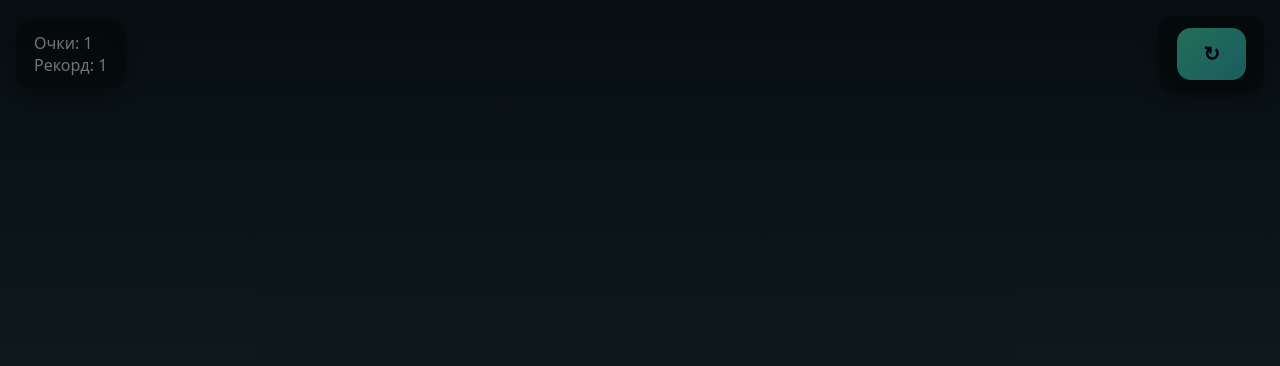
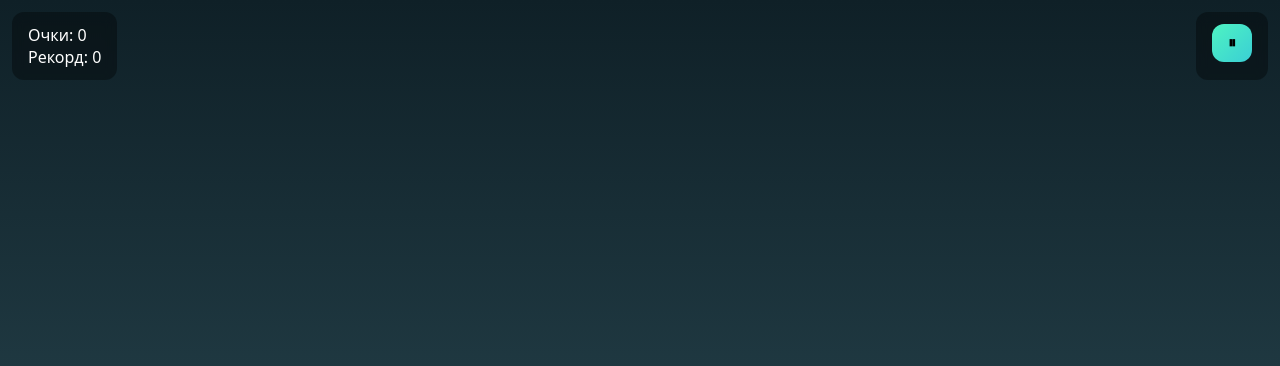
Before and after one commit to danillkagg/cubee, a plain HTML site: page index.html in a window 1280 px wide. Shown: the top 366 px of the page. Drawn offline with Linux system fonts and the light colour scheme.

Commit message:
Update index.html

```diff
--- a/index.html
+++ b/index.html
@@ -1,74 +1,47 @@
 <!DOCTYPE html>
 <html lang="ru">
 <head>
-<meta charset="UTF-8" />
+<meta charset="UTF-8">
 <meta name="viewport" content="width=device-width, initial-scale=1.0, maximum-scale=1.0, user-scalable=no">
 <title>Jump Cube</title>
 
 <style>
-:root {
-  --bg1: #0f2027;
-  --bg2: #203a43;
-  --bg3: #2c5364;
-  --accent: #4ef3c2;
-  --danger: #ff5f6d;
-}
-
-* {
-  box-sizing: border-box;
-}
-
 body {
   margin: 0;
   overflow: hidden;
+  background: linear-gradient(180deg, #0f2027, #203a43, #2c5364);
   font-family: system-ui, sans-serif;
-  background: linear-gradient(180deg, var(--bg1), var(--bg2), var(--bg3));
   color: #fff;
-  touch-action: manipulation;
 }
 
-canvas {
-  display: block;
-}
+canvas { display: block; }
 
 .ui {
   position: absolute;
-  top: 16px;
-  left: 16px;
-  right: 16px;
+  top: 12px;
+  left: 12px;
+  right: 12px;
   display: flex;
   justify-content: space-between;
-  align-items: center;
-  pointer-events: none;
 }
 
 .panel {
-  background: rgba(0,0,0,0.35);
-  backdrop-filter: blur(8px);
-  padding: 12px 18px;
-  border-radius: 14px;
-  box-shadow: 0 8px 20px rgba(0,0,0,0.3);
-  pointer-events: auto;
+  background: rgba(0,0,0,.35);
+  padding: 12px 16px;
+  border-radius: 12px;
+  backdrop-filter: blur(6px);
 }
 
-.panel div {
+button, select {
+  border: none;
+  border-radius: 12px;
+  padding: 10px 16px;
   font-size: 16px;
-  line-height: 1.4;
+  font-weight: 600;
 }
 
 button {
-  border: none;
-  border-radius: 14px;
-  font-size: 20px;
-  padding: 14px 26px;
-  background: linear-gradient(135deg, var(--accent), #3acfd5);
-  color: #002;
-  font-weight: 700;
-  box-shadow: 0 8px 20px rgba(0,0,0,0.4);
-}
-
-button:active {
-  transform: translateY(2px);
+  background: linear-gradient(135deg, #4ef3c2, #3acfd5);
 }
 
 #jumpBtn {
@@ -77,19 +50,24 @@ button:active {
   left: 50%;
   transform: translateX(-50%);
   font-size: 26px;
-  padding: 24px 70px;
+  padding: 22px 70px;
 }
 
-.game-over {
+.overlay {
   position: absolute;
   inset: 0;
-  display: flex;
+  background: rgba(0,0,0,.65);
+  display: none;
   align-items: center;
   justify-content: center;
-  background: rgba(0,0,0,0.55);
-  font-size: 42px;
-  font-weight: 800;
-  display: none;
+}
+
+.menu {
+  background: rgba(0,0,0,.55);
+  padding: 26px;
+  border-radius: 18px;
+  text-align: center;
+  min-width: 260px;
 }
 </style>
 </head>
@@ -100,123 +78,131 @@ button:active {
 
 <div class="ui">
   <div class="panel">
-    <div>Очки: <span id="score">0</span></div>
-    <div>Рекорд: <span id="best">0</span></div>
+    Очки: <span id="score">0</span><br>
+    Рекорд: <span id="best">0</span>
   </div>
   <div class="panel">
-    <button id="restartBtn">↻</button>
+    <button id="pauseBtn">⏸</button>
   </div>
 </div>
 
 <button id="jumpBtn">ПРЫЖОК</button>
 
-<div id="gameOver" class="game-over">Игра окончена</div>
+<div id="pauseMenu" class="overlay">
+  <div class="menu">
+    <h2>Пауза</h2>
+
+    <div>
+      Сложность:<br>
+      <select id="difficulty">
+        <option value="easy">Лёгкая</option>
+        <option value="normal" selected>Нормальная</option>
+        <option value="hard">Хард</option>
+      </select>
+    </div><br>
+
+    <div>
+      Режим:<br>
+      <select id="mode">
+        <option value="classic">Классика</option>
+        <option value="gravityChaos">Хаос гравитации</option>
+        <option value="speedRush">Speed Rush</option>
+      </select>
+    </div><br>
+
+    <button onclick="togglePause()">Продолжить</button>
+  </div>
+</div>
 
 <script>
-/* =======================
-   CANVAS
-======================= */
+/* ================= CANVAS ================= */
 const canvas = document.getElementById('canvas');
 const ctx = canvas.getContext('2d');
 
 function resize() {
-  const dpr = window.devicePixelRatio || 1;
+  const dpr = devicePixelRatio || 1;
   canvas.width = innerWidth * dpr;
   canvas.height = innerHeight * dpr;
-  canvas.style.width = innerWidth + 'px';
-  canvas.style.height = innerHeight + 'px';
   ctx.setTransform(dpr, 0, 0, dpr, 0, 0);
 }
 resize();
 addEventListener('resize', resize);
 
-/* =======================
-   GAME CONFIG
-======================= */
-const GRAVITY = 0.7;
-const JUMP_FORCE = 13;
-
-let speed = 2.2;
-let speedGrowth = 0.0025;
-
-const centerY = innerHeight * 0.55;
-
-/* =======================
-   GAME STATE
-======================= */
-const cube = {
-  x: 80,
-  y: centerY - 60,
-  size: 34,
-  vy: 0,
-  grounded: false
+/* ================= CONFIG ================= */
+const DIFFICULTIES = {
+  easy: { gravity: 0.6, jump: 13, baseSpeed: 2, speedGrowth: 0.0015 },
+  normal: { gravity: 0.7, jump: 12.5, baseSpeed: 2.4, speedGrowth: 0.0022 },
+  hard: { gravity: 0.8, jump: 12, baseSpeed: 2.9, speedGrowth: 0.003 }
 };
 
+let config;
+let mode = 'classic';
+
+/* ================= STATE ================= */
+const centerY = innerHeight * 0.55;
+const cube = { x: 80, y: centerY - 60, size: 34, vy: 0, grounded: false };
+
 let platforms = [];
+let speed = 0;
 let score = 0;
 let best = Number(localStorage.getItem('bestScore')) || 0;
-let gameOver = false;
+let paused = false;
 
-/* =======================
-   UI
-======================= */
+/* ================= UI ================= */
 const scoreEl = document.getElementById('score');
 const bestEl = document.getElementById('best');
-const gameOverEl = document.getElementById('gameOver');
-
+const pauseMenu = document.getElementById('pauseMenu');
 bestEl.textContent = best;
 
-/* =======================
-   INIT
-======================= */
+/* ================= PLATFORMS ================= */
 function initPlatforms() {
-  platforms = [{
-    x: 0,
-    y: centerY,
-    width: 240,
-    height: 20
-  }];
+  platforms = [{ x: 0, y: centerY, width: 260, height: 20 }];
 }
 
-/* =======================
-   INPUT
-======================= */
+function addPlatform() {
+  const last = platforms.at(-1);
+  platforms.push({
+    x: last.x + last.width + 80 + speed * 8,
+    y: clamp(last.y + rand(-60, 60), centerY - 150, centerY + 120),
+    width: rand(110, 150),
+    height: 20
+  });
+}
+
+/* ================= INPUT ================= */
 function jump() {
-  if (cube.grounded && !gameOver) {
-    cube.vy = -JUMP_FORCE;
+  if (!paused && cube.grounded) {
+    cube.vy = -config.jump;
     cube.grounded = false;
   }
 }
 
 jumpBtn.onclick = jump;
-jumpBtn.addEventListener('touchstart', e => {
-  e.preventDefault();
-  jump();
+pauseBtn.onclick = togglePause;
+
+addEventListener('keydown', e => {
+  if (e.key === 'Escape') togglePause();
 });
 
-restartBtn.onclick = restart;
+/* ================= PAUSE ================= */
+function togglePause() {
+  paused = !paused;
+  pauseMenu.style.display = paused ? 'flex' : 'none';
 
-/* =======================
-   GAME LOGIC
-======================= */
-function addPlatform() {
-  const last = platforms[platforms.length - 1];
-  const gap = rand(90, 160);
-  let y = last.y + rand(-90, 90);
-  y = clamp(y, centerY - 160, centerY + 100);
-
-  platforms.push({
-    x: last.x + last.width + gap,
-    y,
-    width: rand(100, 140),
-    height: 20
-  });
+  if (!paused) {
+    config = DIFFICULTIES[difficulty.value];
+    mode = document.getElementById('mode').value;
+  }
 }
 
+/* ================= UPDATE ================= */
 function update() {
-  if (gameOver) return;
+  if (paused) return;
 
-  cube.vy += GRAVITY;
+  let gravity = config.gravity;
+  if (mode === 'gravityChaos') gravity += rand(-0.2, 0.2);
+
+  cube.vy += gravity;
   cube.y += cube.vy;
   cube.grounded = false;
 
@@ -234,93 +220,58 @@ function update() {
     }
   }
 
-  platforms.forEach(p => p.x -= speed);
+  let speedMul = mode === 'speedRush' ? 2 : 1;
+  platforms.forEach(p => p.x -= speed * speedMul);
 
   if (platforms.at(-1).x < canvas.width) addPlatform();
-
   if (platforms[0].x + platforms[0].width < 0) {
     platforms.shift();
     score++;
     scoreEl.textContent = score;
   }
 
-  speed += speedGrowth;
+  speed += config.speedGrowth * speedMul;
 
-  if (cube.y > canvas.height) finish();
+  if (cube.y > canvas.height) restart();
 }
 
-/* =======================
-   RENDER
-======================= */
+/* ================= DRAW ================= */
 function draw() {
-  ctx.clearRect(0, 0, canvas.width, canvas.height);
+  ctx.clearRect(0,0,canvas.width,canvas.height);
 
-  // Cube
   ctx.fillStyle = '#fff';
   ctx.shadowColor = '#4ef3c2';
-  ctx.shadowBlur = 20;
+  ctx.shadowBlur = 14;
   ctx.fillRect(cube.x, cube.y, cube.size, cube.size);
   ctx.shadowBlur = 0;
 
-  // Platforms
   ctx.fillStyle = '#4ef3c2';
-  platforms.forEach(p =>
-    ctx.fillRect(p.x, p.y, p.width, p.height)
-  );
+  platforms.forEach(p => ctx.fillRect(p.x, p.y, p.width, p.height));
 }
 
-/* =======================
-   LOOP
-======================= */
+/* ================= LOOP ================= */
 function loop() {
   update();
   draw();
   requestAnimationFrame(loop);
 }
 
-/* =======================
-   GAME FLOW
-======================= */
-function finish() {
-  gameOver = true;
-  gameOverEl.style.display = 'flex';
+/* ================= HELPERS ================= */
+function rand(min, max) { return Math.random() * (max - min) + min; }
+function clamp(v, min, max) { return Math.max(min, Math.min(max, v)); }
 
-  if (score > best) {
-    best = score;
-    bestEl.textContent = best;
-    localStorage.setItem('bestScore', best);
-  }
-}
-
+/* ================= START ================= */
 function restart() {
+  config = DIFFICULTIES[difficulty.value];
   cube.y = centerY - 60;
   cube.vy = 0;
-  cube.grounded = false;
-
-  speed = 2.2;
+  speed = config.baseSpeed;
   score = 0;
   scoreEl.textContent = 0;
-  gameOver = false;
-  gameOverEl.style.display = 'none';
-
   initPlatforms();
 }
 
-/* =======================
-   HELPERS
-======================= */
-function rand(min, max) {
-  return Math.random() * (max - min) + min;
-}
-
-function clamp(v, min, max) {
-  return Math.max(min, Math.min(max, v));
-}
-
-/* =======================
-   START
-======================= */
-initPlatforms();
+restart();
 loop();
 </script>
 
```
